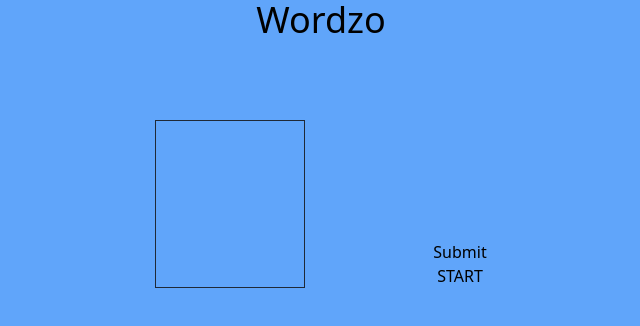
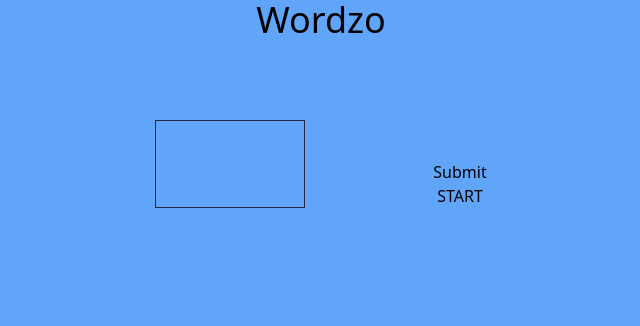
Before and after one commit to taimoorM/word-ladder, a React (Vite) app: page / in a window 1280 px wide. Shown: the top 326 px of the page, without its empty margins (319-959 px from the left). Built offline with nearby package versions, Linux system fonts and the light colour scheme.

Commit message:
clean up

```diff
--- a/src/App.tsx
+++ b/src/App.tsx
@@ -1,12 +1,9 @@
 import { useState } from "react";
-import Keyboard from "./components/Keyboard";
 
 type letterPositionType = number | null;
 
 function App() {
-  const [wordOne, setWordOne] = useState([]);
-  const [wordTwo, setWordTwo] = useState([]);
-  const [wordThree, setWordThree] = useState([]);
+  const [words, setWords] = useState<string[][]>([]);
   const [wordBoard, setWordBoard] = useState<string[]>([]);
   const [wordInput, setWordInput] = useState<string>("");
 
@@ -26,15 +23,17 @@ function App() {
   };
 
   const handleGenerateWordLadder = async () => {
+    setWordBoard([]);
+    setWords([]);
     // Connect to API to get list of valid English words
     const response = await fetch(
       `https://random-word-api.herokuapp.com/word?number=3&length=5`
     );
     const data = await response.json();
-    const validWords = data;
-    setWordOne(validWords[0].split(""));
-    setWordTwo(validWords[1].split(""));
-    setWordThree(validWords[2].split(""));
+    for (let i = 0; i < data.length; i++) {
+      setWords((words) => [...words, data[i].split("")]);
+    }
+    console.log(words);
   };
 
   const handleLetterClick = (letter: string) => {
@@ -48,19 +47,22 @@ function App() {
         <h1 className="text-4xl text-center">Wordzo</h1>
       </div>
       <div className="flex w-full justify-center">
-        <div className="flex flex-col mr-32 w-[150px] border border-gray-800">
-          {wordBoard.map((word) => (
-            <div>{word}</div>
+        <div className="flex flex-col mr-32 w-[150px] border border-gray-800 p-2 space-y-2">
+          {wordBoard.map((word, index) => (
+            <div>
+              <span>{index + 1}.</span> {word}
+            </div>
           ))}
         </div>
         <div>
           <div className="h-10 flex justify-center">{wordInput}</div>
 
           <div className="flex flex-col justify-center items-center">
+            {words.map((word) => (
               <div className="flex space-x-2 mb-5">
-              {wordOne.map((letter, index) => (
+                {word.map((letter, i) => (
                   <div
-                  key={index}
+                    key={i}
                     className="p-2 border-2 border-gray-600 w-10 h-10 flex justify-center items-center cursor-pointer"
                     onClick={() => handleLetterClick(letter)}
                   >
@@ -68,8 +70,10 @@ function App() {
                   </div>
                 ))}
               </div>
-            <div className="flex space-x-2 mb-5">
-              {wordTwo.map((letter, index) => (
+            ))}
+
+            {/* <div className="flex space-x-2 mb-5">
+              {words[1].map((letter, index) => (
                 <div
                   key={index}
                   className="p-2 border-2 border-gray-600  w-10 h-10 flex justify-center items-center cursor-pointer"
@@ -80,7 +84,7 @@ function App() {
               ))}
             </div>
             <div className="flex space-x-2 mb-10">
-              {wordThree.map((letter, index) => (
+              {words.map((letter, index) => (
                 <div
                   key={index}
                   className="p-2 border-2 border-gray-600  w-10 h-10 flex justify-center items-center cursor-pointer"
@@ -89,7 +93,7 @@ function App() {
                   {letter}
                 </div>
               ))}
-            </div>
+            </div> */}
             <div>
               <button onClick={handleWordSubmit}>Submit</button>
             </div>
```
Lines whose indentation alone changed are shown as unchanged.
